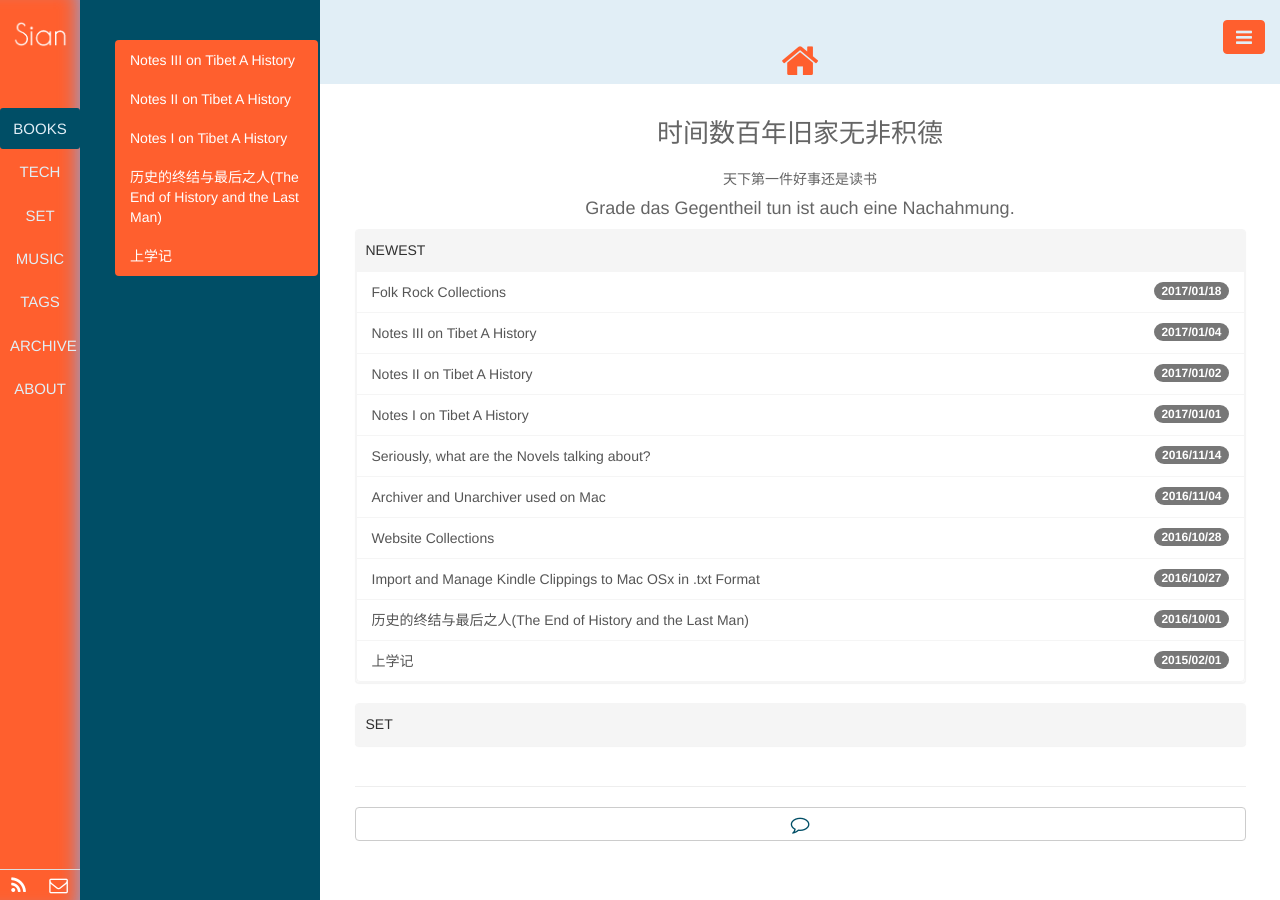
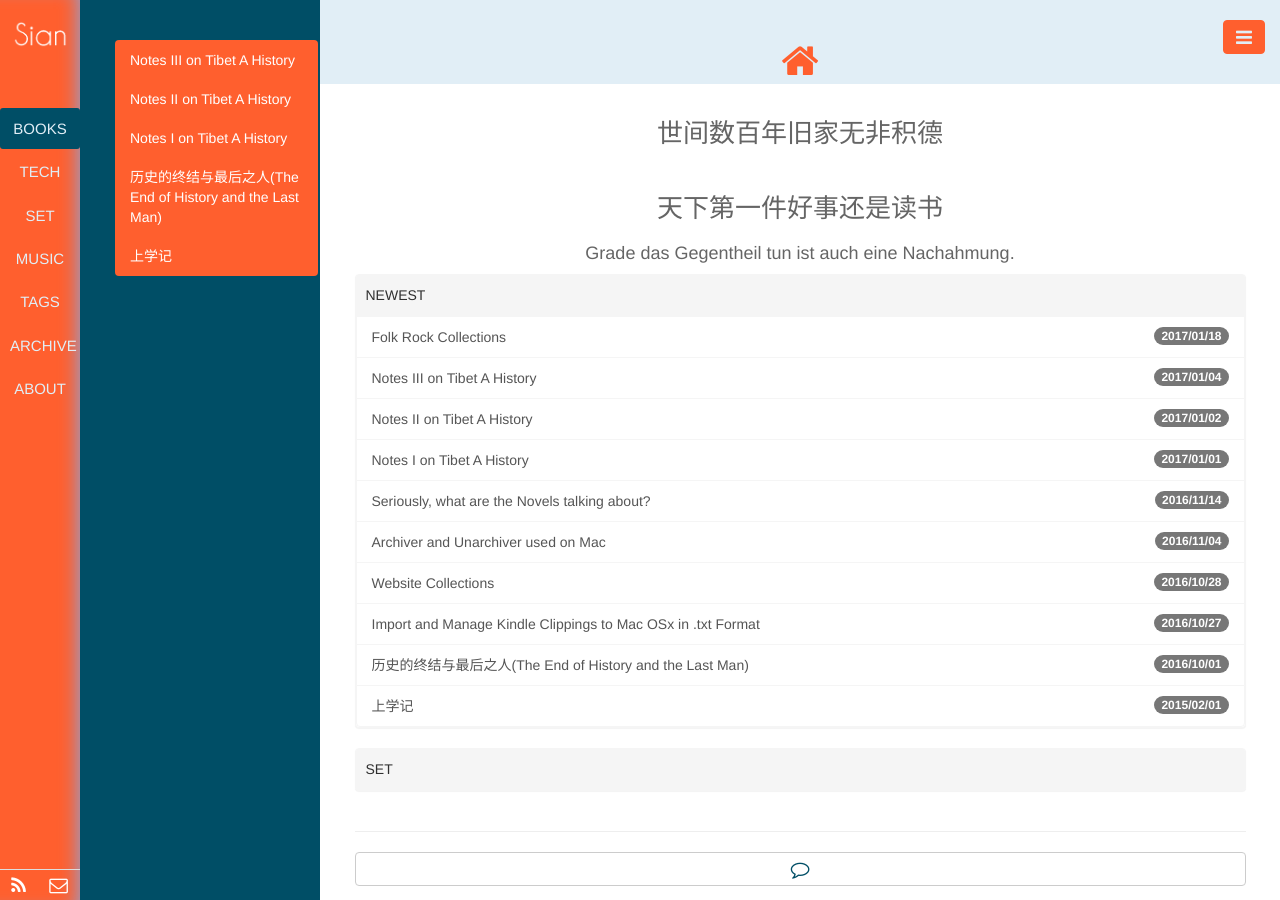
Before and after one commit to mathesse/mathesse.github.io, a Jekyll site: the page built from index.html, in a window 1280 px wide. Built offline with Jekyll 4.4.1, drawn with Linux system fonts in a browser that asks for light colours; the list of posts is cut into pages by our own code.

Commit message:
update index

```diff
--- a/index.html
+++ b/index.html
@@ -4,8 +4,8 @@ title: <i class="fa fa-home fa-lg"></i>
 titlename: blog
 ---
 <!--<br>-->
-<center><h3><p>时间数百年旧家无非积德</p></center>
-<center><p>天下第一件好事还是读书</p></h3></center>
+<center><h3><p>世间数百年旧家无非积德</p></h3></center>
+<center><h3><p>天下第一件好事还是读书</p></h3></center>
 <center><h4><p>Grade das Gegentheil tun ist auch eine Nachahmung.</p></h4></center>
 <div class="row">
   <div class="col-md-12">
```
Also changed, not shown: _posts/musik/2017-01-18-folk-rock.md (+1 -1 lines).
